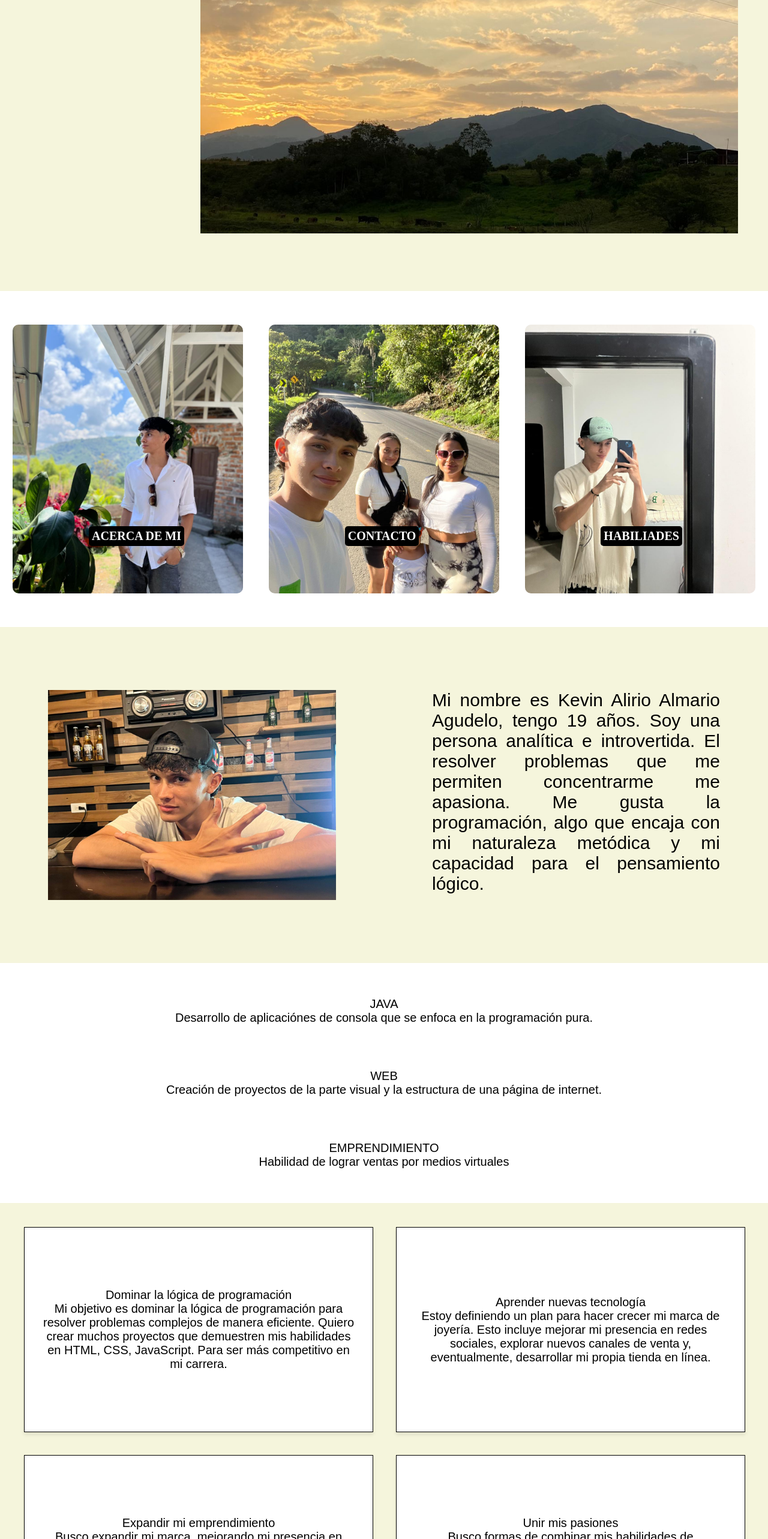
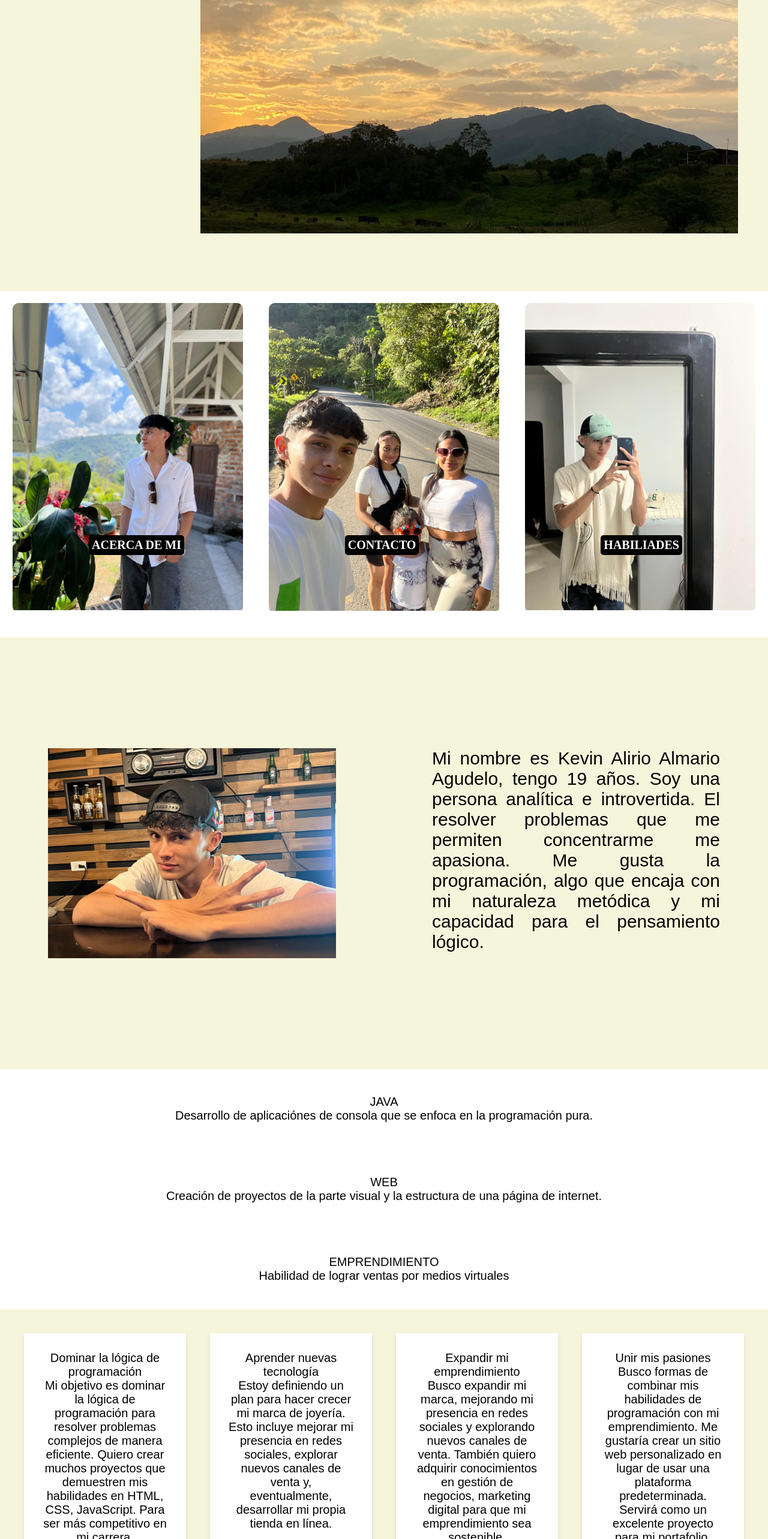
Before and after one commit to AlmarioKevin/Entregar_pagina, a plain HTML site: page index.html in a window 1280 px wide. Shown: the part 235-2800 px from the top of the page at 60% size. Drawn offline with Linux system fonts and the light colour scheme.

Commit message:
mejoramiento

```diff
--- a/css/Style.css
+++ b/css/Style.css
@@ -57,21 +57,22 @@ nav {
 
 
 .section2 {
-    height: 50vh;
+    height: auto;
     background-color: rgb(255, 255, 255);
     display: flex;
-    flex-direction: row;
+    flex-direction: column;
     align-items: center;
     justify-content: space-around;
+    padding: 20px 0;
 }
 
 .articles3 {
-    height: 80%;
-    width: 30%;
+    height: 250px;
+    width: 200px;
     position: relative;
     overflow: hidden;
-    display: flex;
     border-radius: 10px;
+    margin-bottom: 20px;
 }
 
 .Img-cajas {
@@ -174,7 +175,7 @@ nav {
 }
 
 .section-h {
-    height: 50vh;
+    height: auto;
     background-color: rgb(255, 255, 255);
     display: flex;
     justify-content: center;
@@ -188,6 +189,7 @@ nav {
     display: flex;
     justify-content: center;
     align-items: center;
+    padding: 20px 5px;
 }
 
 .p-habilidades {
@@ -196,24 +198,19 @@ nav {
     text-align: center;
 }
 
-.section-h2 {
-    display: none;
-}
-
 .section-metas {
-    height: 100vh;
+    height: auto;
     background-color: beige;
-    display: grid;
-    grid-template-columns: 1fr 1fr;
-    grid-template-rows: 1fr fr;
-    gap: 10px;
-    padding: 10px;
+    display: flex;
+    flex-direction: column;
+    padding: 20px;
+    justify-content: space-around;
 }
 
 .cajas-metas {
-    height: 100%;
+    margin-bottom: 15px;
+    height: 25%;
     width: 100%;
-    border: solid black 1px;
     display: flex;
     justify-content: center;
     align-items: center;
@@ -334,7 +331,11 @@ footer {
     }
 
     .section2 {
-        height: 70vh;
+        flex-direction: row;
+    }
+    .articles3 {
+        height: 80%;
+        width: 30%;
     }
 
     .boton-a-img {
@@ -343,6 +344,7 @@ footer {
 
     .section3 {
         flex-direction: row;
+        height: 90vh;
         justify-content: space-around;
     }
 
@@ -362,7 +364,8 @@ footer {
     }
 
     .section-metas {
-        height: 90vh;
+        height: auto;
+        flex-direction: row;
         gap: 40px;
         padding: 40px;
     }
@@ -384,5 +387,7 @@ footer {
         width: 30%;
     }
 
-
+    .section-h{
+        height: 50vh;
+    }
 }
```
